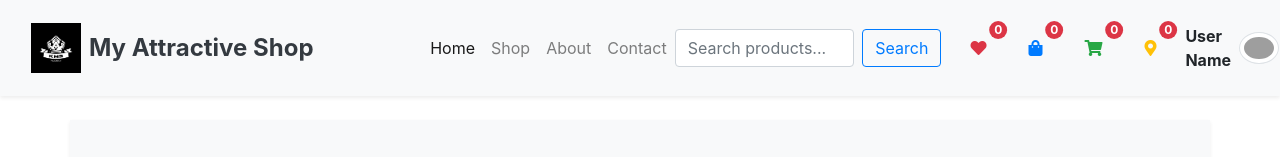
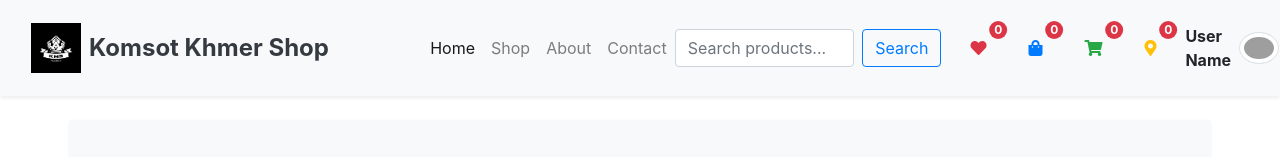
Before and after one commit to ounBav/clothing-website, a plain HTML site: page src/view/my-card.html in a window 1280 px wide. Shown: the top 157 px of the page. Drawn offline with nearby package versions, Linux system fonts and the light colour scheme; grey boxes are pictures that could not be loaded; files whose address does not match are found by name.

Commit message:
change shop name

```diff
--- a/src/view/my-card.html
+++ b/src/view/my-card.html
@@ -29,7 +29,7 @@
       <div class="container-fluid">
           <a class="navbar-brand d-flex align-items-center" href="../../index.html">
               <img src="../images/KOMSOT.png" alt="Logo" width="50" height="50" class="me-2">
-              <span class="fs-4 fw-bold text-dark">My Attractive Shop</span>
+              <span class="fs-4 fw-bold text-dark">Komsot Khmer Shop</span>
           </a>
           <button class="navbar-toggler" type="button" data-bs-toggle="collapse" data-bs-target="#navbarNav" aria-controls="navbarNav" aria-expanded="false" aria-label="Toggle navigation">
               <span class="navbar-toggler-icon"></span>
```
Also changed, not shown: index.html (+1 -1 lines), src/view/about-us.html (+1 -1 lines), src/view/my-order.html (+1 -1 lines), src/view/my-shipping-address.html (+1 -1 lines), src/view/my-wishlist.html (+1 -1 lines), src/view/order-detail.html (+1 -1 lines), src/view/product-detail.html (+1 -1 lines), src/view/product-list.html (+1 -1 lines).
